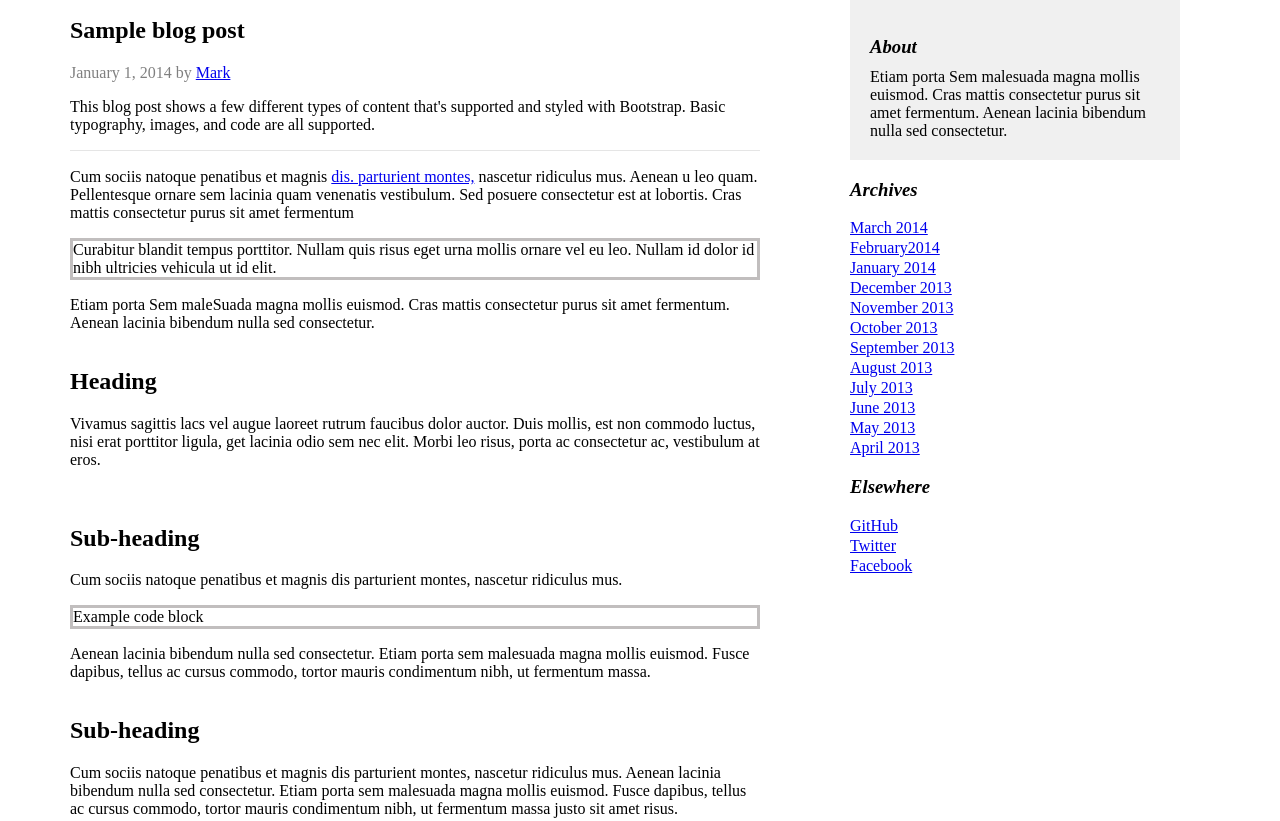
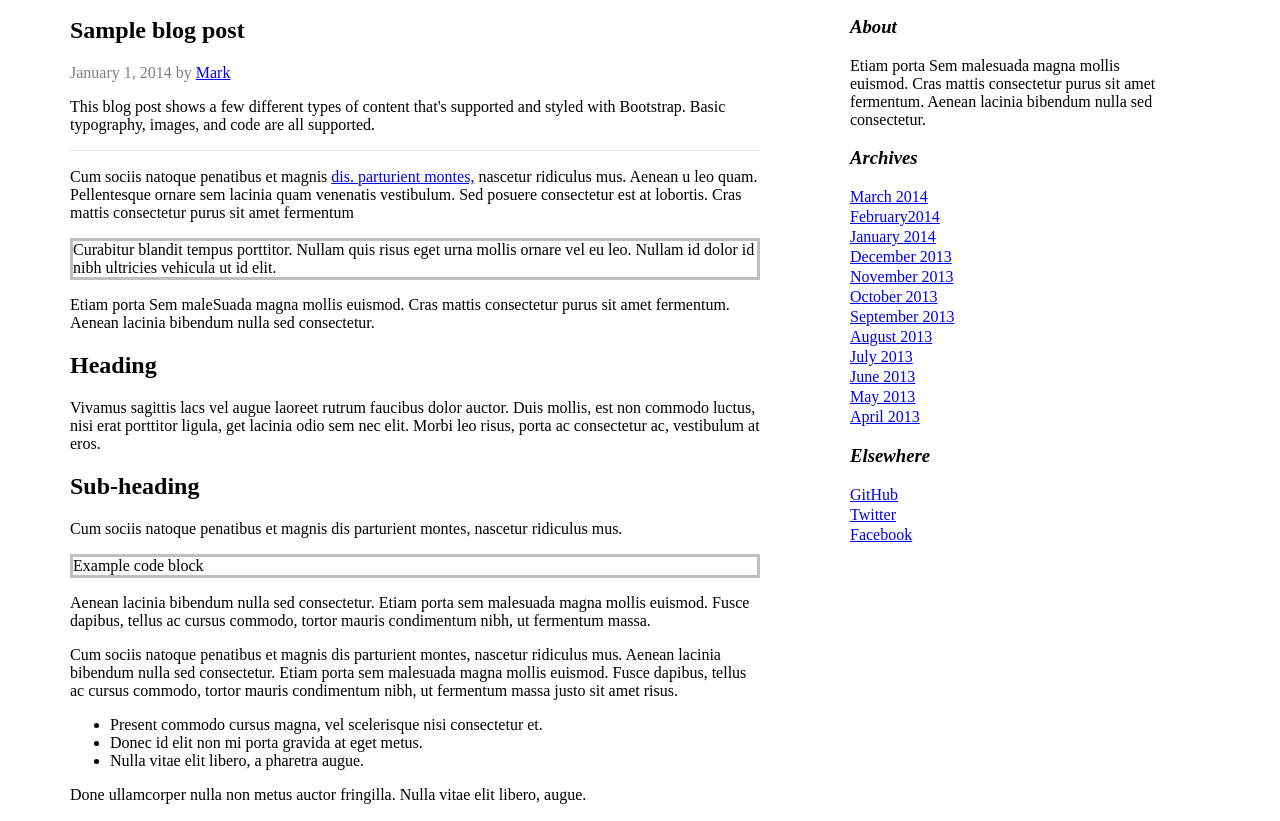
Before and after one commit to Vincekdinh/Blog-Title-Project, a plain HTML site: page post.html in a window 1280 px wide. Shown: the part 88-909 px from the top of the page. Drawn offline with Linux system fonts and the light colour scheme.

Commit message:
Add files via upload

```diff
--- a/post.html
+++ b/post.html
@@ -40,29 +40,16 @@
                             leo. Nullam id dolor id nibh ultricies vehicula ut id elit.</p>
                         <p>Etiam porta Sem maleSuada magna mollis euismod. Cras mattis consectetur purus sit
                             amet fermentum. Aenean lacinia bibendum nulla sed consectetur.</p>
-                    </div>
-                </div>
-                <div class="card card-col-1 card-2">
-                    <div class="content">
                         <h2 id="heading">Heading</h2>
                         <p>Vivamus sagittis lacs vel augue laoreet rutrum faucibus dolor auctor. Duis mollis, est
                             non commodo luctus, nisi erat porttitor ligula, get lacinia odio sem nec elit. Morbi leo
                             risus, porta ac consectetur ac, vestibulum at eros.</p>
-                    </div>
-                </div>
-                <div class="card card-col-1 card-3">
-                    <div class="content">
                         <h2>Sub-heading</h2>
                         <p>Cum sociis natoque penatibus et magnis dis parturient montes, nascetur ridiculus mus.</p>
                         <p class="grey-border">Example code block</p>
                         <p>Aenean lacinia bibendum nulla sed consectetur. Etiam porta sem malesuada magna
                             mollis euismod. Fusce dapibus, tellus ac cursus commodo, tortor mauris condimentum
                             nibh, ut fermentum massa.</p>
-                    </div>
-                </div>
-                <div class="card card-col-1 card-4">
-                    <div class="content">
-                        <h2>Sub-heading</h2>
                         <p>Cum sociis natoque penatibus et magnis dis parturient montes, nascetur ridiculus mus.
                             Aenean lacinia bibendum nulla sed consectetur. Etiam porta sem malesuada magna
                             mollis euismod. Fusce dapibus, tellus ac cursus commodo, tortor mauris condimentum
@@ -84,9 +71,9 @@
                             lobortis.</p>
                     </div>
                 </div>
-                <div class="card card-col-2 card-5">
+                <div class="card card-col-2 card-2">
                     <div class="content">
-                        <div class="about">
+                        <div id="about">
                             <h3>About</h3>
                             <p>Etiam porta Sem malesuada
                                 magna mollis euismod. Cras mattis
@@ -94,7 +81,7 @@
                                 fermentum. Aenean lacinia
                                 bibendum nulla sed consectetur.</p>
                         </div>
-                        <div>
+                        <div id="archives">
                             <h3>Archives</h3>
                             <ul class="dates">
                                 <li class="date"><a href="#">March 2014</a></li>
@@ -111,7 +98,7 @@
                                 <li class="date"><a href="#">April 2013</a></li>
                             </ul>
                         </div>
-                        <div>
+                        <div id="elsewhere">
                             <h3>Elsewhere</h3>
                             <ul class="social-media">
                                 <li class="social"><a href="#">GitHub</a></li>
```
